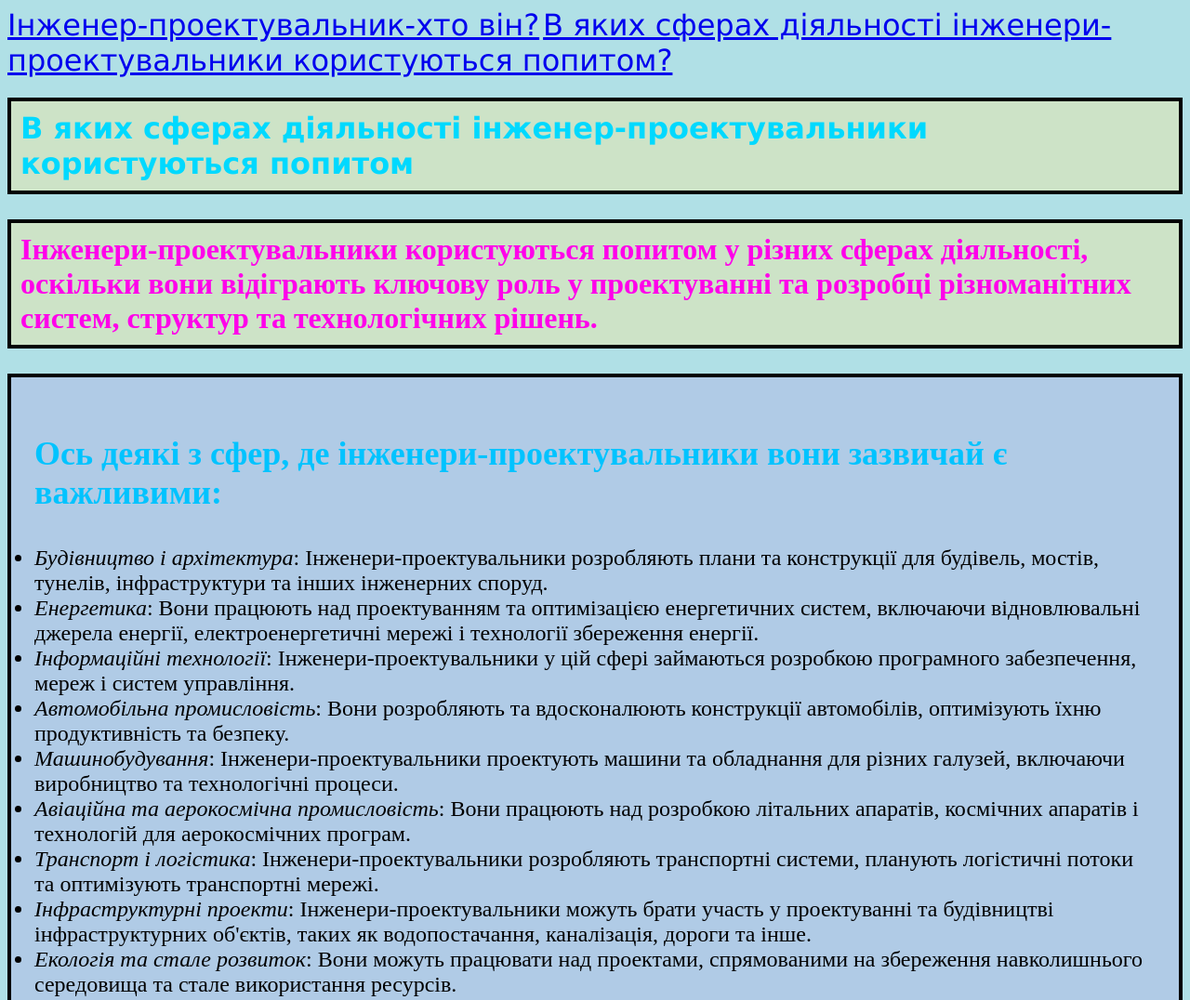
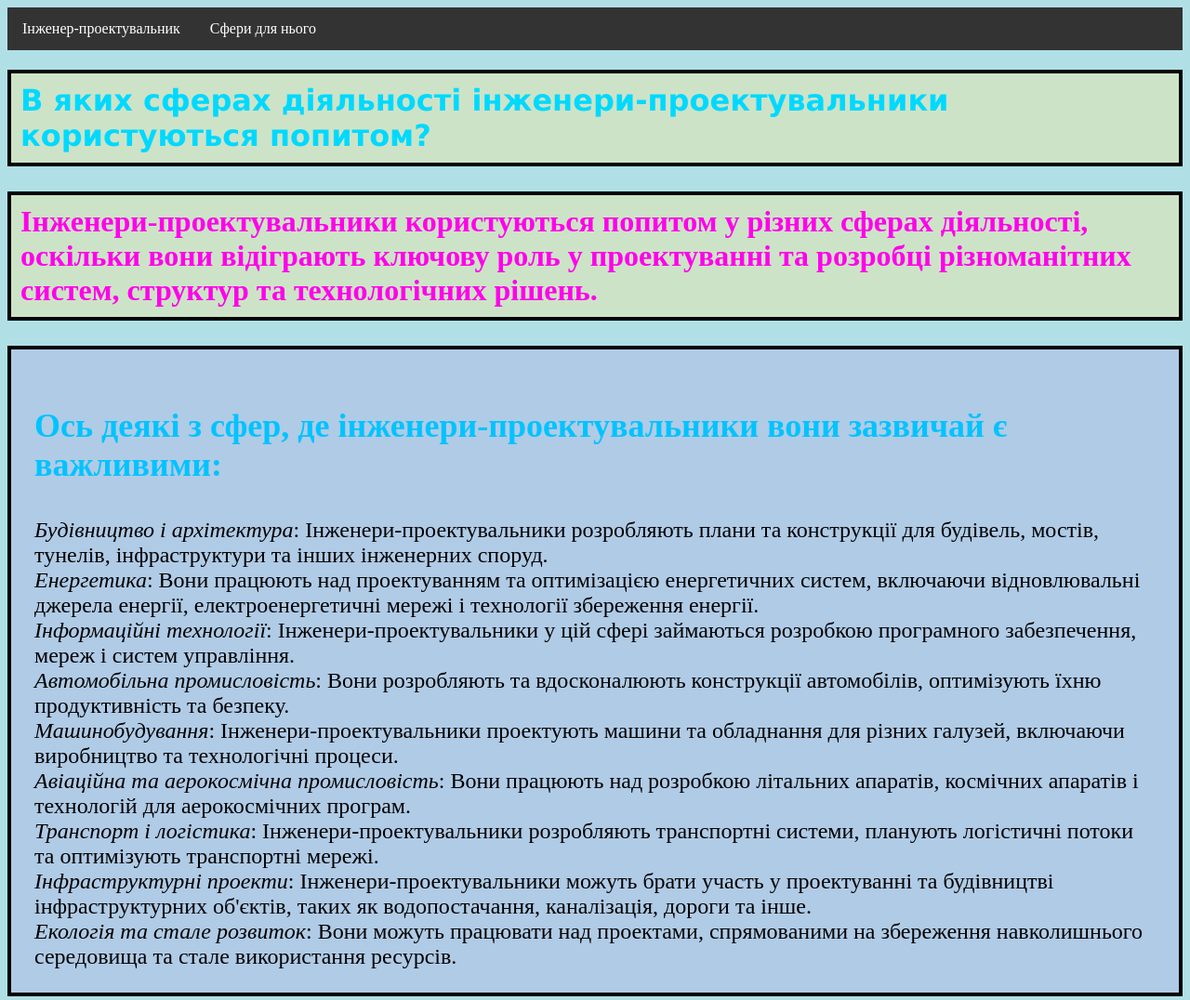
Before and after one commit to Kir072007/study-page, a plain HTML site: page Page-2.html in a window 1280 px wide. Shown: the top 1076 px of the page at 93% size. Drawn offline with Linux system fonts and the light colour scheme.

Commit message:
Update Page-2.html

```diff
--- a/Page-2.html
+++ b/Page-2.html
@@ -3,25 +3,9 @@
 <head>
     <meta charset="UTF-8">
     <meta name="viewport" content="width=device-width, initial-scale=1.0">
-    <title>Document</title>
+    <title>Document2</title>
     <style>
-      @media only screen and (max-width: 600px) {
-            body {
-                background-color: rgb(30, 179, 79);
-            }
 
-            a {
-                font-size: 150%;
-            }
-
-            h1 {
-                font-size: 200%;
-            }
-            p
-            {
-                font-size: 150%;
-            }
-        }
     .border2 {
       border: 4px solid #000;
       padding: 10px;
@@ -33,16 +17,12 @@
       font-size: 150%;
       background-color: rgba(176, 184, 230, 0.521);
     }
+
         body
         {
             background-color: powderblue;
         }
 
-        a
-        {
-            font-size: 200%;
-            font-family: verdana;
-        }
         h1
         {
             color: rgb(0, 217, 255);
@@ -63,20 +43,56 @@
         {
             color: blue;
         }
+
+        ul {
+        list-style-type: none;
+        margin: 0;
+        padding: 0;
+        overflow: hidden;
+        background-color: #333;
+    }
+
+    li {
+        float: left;
+    }
+
+    li a {
+        display: block;
+        color: white;
+        text-align: center;
+        padding: 14px 16px;
+        text-decoration: none;
+    }
+
+    li a:hover {
+        background-color: #111;
+    }
+    @media only screen and (max-width: 600px) {
+            body {
+                background-color: rgb(30, 179, 79);
+
+            h1 {
+                font-size: 200%;
+            }
+        }
+        }
     </style>
+
+
+<title>Навигационное меню</title>
+
+<body>
+
+<ul>
+    <li class="place"><a href="index.html">Інженер-проектувальник</a></li>
+    <li class="place"><a href="Page-2.html">Сфери для нього</a></li>
+</ul>
+
+</body>
 </head>
 
-<title><p class="border1">Інженер-проектувальник-хто він?</p></title>
 <body>
-<a href="index.html" class="border1">Інженер-проектувальник-хто він?</a>
-</body>
-<title><p class="border1">В яких сферах діяльності інженер-проектувальники користуються попитом </p></title>
-<body>
-<a href="Page-2.html" class="border1">В яких сферах діяльності інженери-проектувальники користуються попитом?</a>
-</body>
-</html>
-<body>
-<h1 class="border2">В яких сферах діяльності інженер-проектувальники користуються попитом</h1>
+<h1 class="border2">В яких сферах діяльності інженери-проектувальники користуються попитом?</h1>
 
 <h2 class="border2">Інженери-проектувальники користуються попитом у різних сферах діяльності, оскільки вони відіграють ключову роль у проектуванні та розробці різноманітних систем,
     структур та технологічних рішень.
@@ -99,6 +115,6 @@
         </p>
 
 
-<b></b>
+
 </body>
 </html>
```
